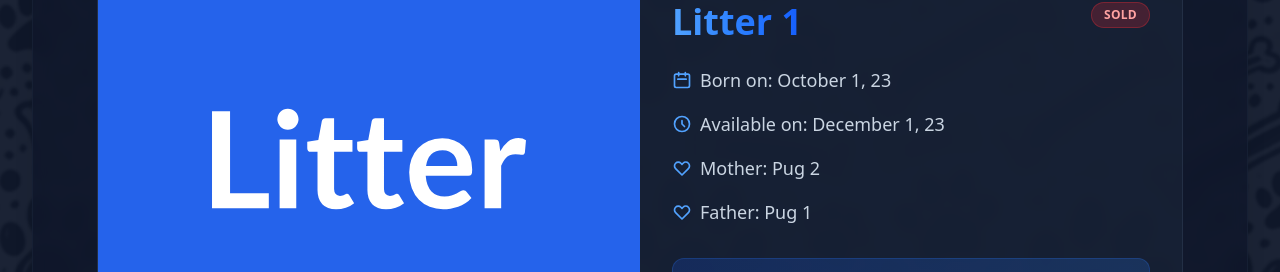
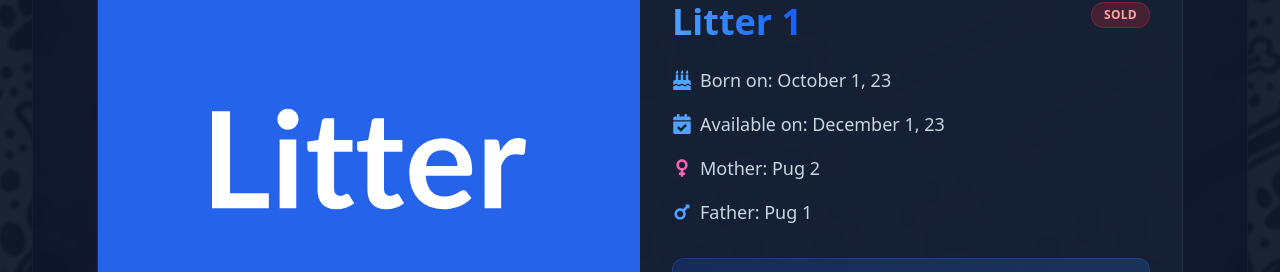
Before and after one commit to jonahgcarpenter/aprilslilpugs, a React (Vite) app in the folder client/: page /pastlitters in a window 1280 px wide. Shown: the part 391-663 px from the top of the page. Built offline with nearby package versions, Linux system fonts and the light colour scheme.

Commit message:
react icons

```diff
--- a/client/src/components/litters/display-litters.tsx
+++ b/client/src/components/litters/display-litters.tsx
@@ -1,5 +1,11 @@
 import type { Litter } from "../../hooks/uselitters";
 import { useNavigate } from "react-router-dom";
+import {
+  FaVenus,
+  FaMars,
+  FaBirthdayCake,
+  FaCalendarCheck,
+} from "react-icons/fa";
 
 interface LitterProps {
   title: string;
@@ -27,7 +33,7 @@ const isFutureDate = (dateString: string) => {
 const getStatusColor = (status: string) => {
   switch (status) {
     case "Planned":
-      return "bg-yellow-500/20 text-yellow-300 border-yellow500/30";
+      return "bg-yellow-500/20 text-yellow-300 border-yellow-500/30";
     case "Available":
       return "bg-green-500/20 text-green-300 border-green-500/30";
     case "Sold":
@@ -98,19 +104,7 @@ const DisplayLitters = ({ title, litters, isLoading, error }: LitterProps) => {
 
                   <div className="space-y-4 text-lg text-slate-300">
                     <p className="flex items-center gap-2">
-                      <svg
-                        className="w-5 h-5 text-blue-400 flex-shrink-0"
-                        fill="none"
-                        stroke="currentColor"
-                        viewBox="0 0 24 24"
-                      >
-                        <path
-                          strokeLinecap="round"
-                          strokeLinejoin="round"
-                          strokeWidth={2}
-                          d="M8 7V3m8 4V3m-9 8h10M5 21h14a2 2 0 002-2V7a2 2 0 00-2-2H5a2 2 0 00-2 2v12a2 2 0 002 2z"
-                        />
-                      </svg>
+                      <FaBirthdayCake className="w-5 h-5 text-blue-400 flex-shrink-0" />
                       <span>
                         {isFutureDate(litter.birthDate)
                           ? "Expected By: "
@@ -118,54 +112,21 @@ const DisplayLitters = ({ title, litters, isLoading, error }: LitterProps) => {
                         {formatDate(litter.birthDate)}
                       </span>
                     </p>
+
                     <p className="flex items-center gap-2">
-                      <svg
-                        className="w-5 h-5 text-blue-400 flex-shrink-0"
-                        fill="none"
-                        stroke="currentColor"
-                        viewBox="0 0 24 24"
-                      >
-                        <path
-                          strokeLinecap="round"
-                          strokeLinejoin="round"
-                          strokeWidth={2}
-                          d="M12 8v4l3 3m6-3a9 9 0 11-18 0 9 9 0 0118 0z"
-                        />
-                      </svg>
+                      <FaCalendarCheck className="w-5 h-5 text-blue-400 flex-shrink-0" />
                       <span>
                         Available on: {formatDate(litter.availableDate)}
                       </span>
                     </p>
+
                     <p className="flex items-center gap-2">
-                      <svg
-                        className="w-5 h-5 text-blue-400 flex-shrink-0"
-                        fill="none"
-                        stroke="currentColor"
-                        viewBox="0 0 24 24"
-                      >
-                        <path
-                          strokeLinecap="round"
-                          strokeLinejoin="round"
-                          strokeWidth={2}
-                          d="M4.318 6.318a4.5 4.5 0 000 6.364L12 20.364l7.682-7.682a4.5 4.5 0 00-6.364-6.364L12 7.636l-1.318-1.318a4.5 4.5 0 00-6.364 0z"
-                        />
-                      </svg>
+                      <FaVenus className="w-5 h-5 text-pink-400 flex-shrink-0" />
                       <span>Mother: {litter.motherName}</span>
                     </p>
+
                     <p className="flex items-center gap-2">
-                      <svg
-                        className="w-5 h-5 text-blue-400 flex-shrink-0"
-                        fill="none"
-                        stroke="currentColor"
-                        viewBox="0 0 24 24"
-                      >
-                        <path
-                          strokeLinecap="round"
-                          strokeLinejoin="round"
-                          strokeWidth={2}
-                          d="M4.318 6.318a4.5 4.5 0 000 6.364L12 20.364l7.682-7.682a4.5 4.5 0 00-6.364-6.364L12 7.636l-1.318-1.318a4.5 4.5 0 00-6.364 0z"
-                        />
-                      </svg>
+                      <FaMars className="w-5 h-5 text-blue-400 flex-shrink-0" />
                       <span>Father: {litter.fatherName}</span>
                     </p>
                   </div>
```
